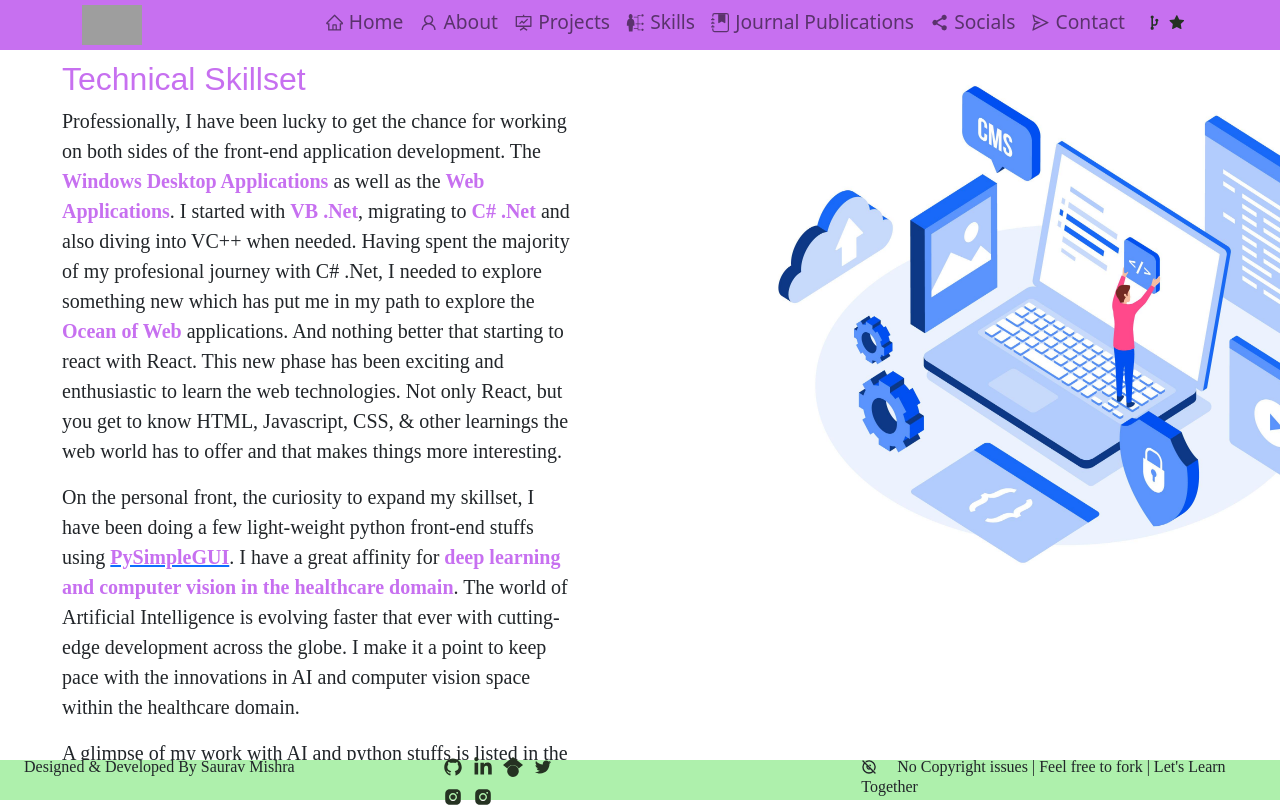
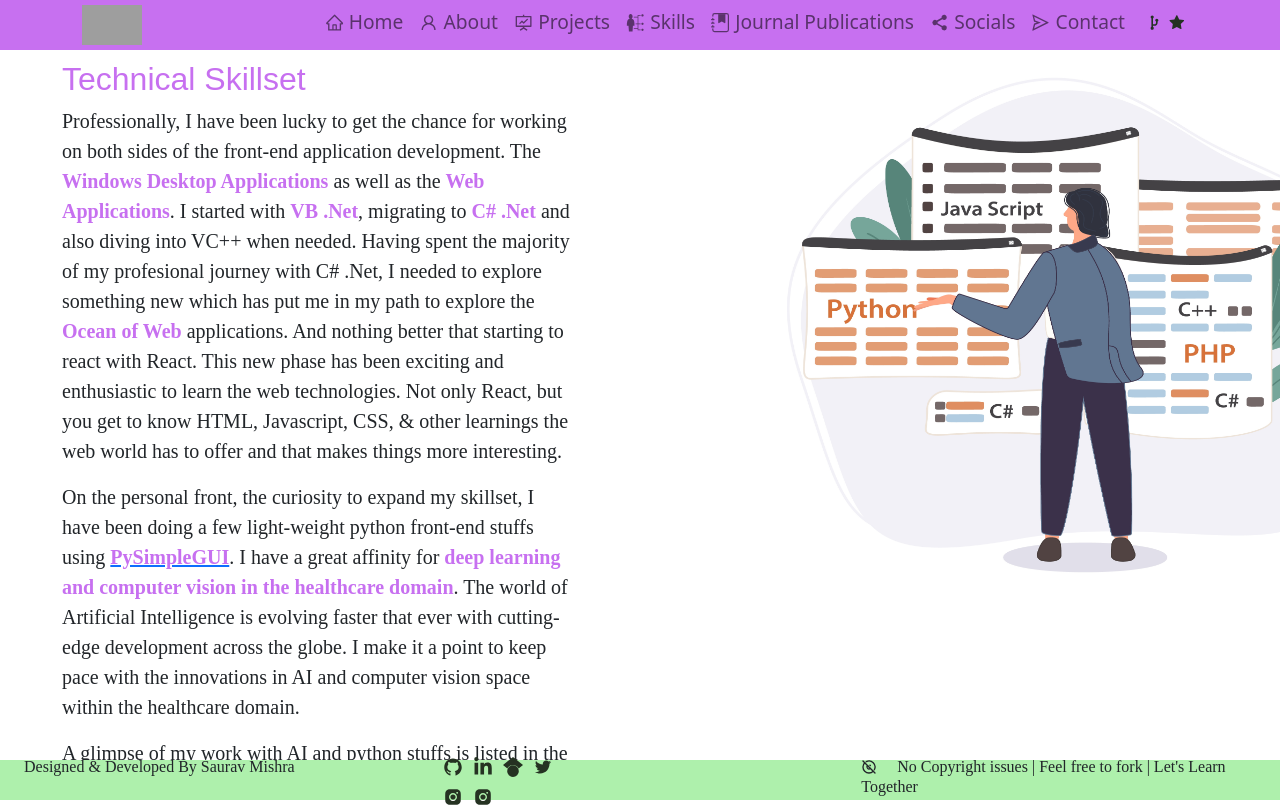
Before and after one commit to sauravmishra1710/Saurav.Hello.World, a React (Create React App) app: page /skills in a window 1280 px wide. Shown: the top 807 px of the page. Built offline with nearby package versions, Linux system fonts and the light colour scheme; grey boxes are pictures that could not be loaded; the HTML template or start-up script is replaced by a standard one; a web font is replaced by a local one.

Commit message:
Minor Corrections
Images and text

```diff
--- a/src/components/contact/Contact.js
+++ b/src/components/contact/Contact.js
@@ -125,10 +125,10 @@ function Contact() {
                         deep learning & computer vision in the healthcare domain
                       </b>
                     </span>
-                    . I am available in almost every social platform.
+                    .
                   </p>
                   <p></p>
-                  <p>My Inbox is always open for all...</p>
+                  <p>I am available in almost every social platform and my Inbox is always open for all...</p>
                 </div>
                 <div>
                   <Row>
--- a/src/components/publications/Abstract.js
+++ b/src/components/publications/Abstract.js
@@ -23,7 +23,7 @@ const Abstract = (props) => {
         keyboard={false}
       >
         <Modal.Header closeButton>
-          <Modal.Title id="example-custom-modal-styling-title">{props.title}</Modal.Title>
+          <Modal.Title id="example-custom-modal-styling-title" className="purple">{props.title}</Modal.Title>
         </Modal.Header>
         <Modal.Body>
           {props.abstract}
--- a/src/components/skills/Skills.js
+++ b/src/components/skills/Skills.js
@@ -3,7 +3,7 @@ import { Col, Container, Row } from "react-bootstrap";
 import Techstack from "./TechStack.js";
 import Toolstack from "./ToolStack.js";
 import ThemeContext from "../../utility/themeContext";
-import skillsLogo from "../../img/page_logos/projects.jpg";
+import skillsLogo from "../../img/page_logos/programmers_02.jpg";
 
 function Skills() {
   const { theme, toggleTheme } = useContext(ThemeContext);
@@ -89,7 +89,7 @@ function Skills() {
             <Col md={6}>
               <div class="col-lg-6 connect-image">
                 <img
-                  class="images"
+                  className="images"
                   src={skillsLogo}
                   alt=""
                   height={600}
```
